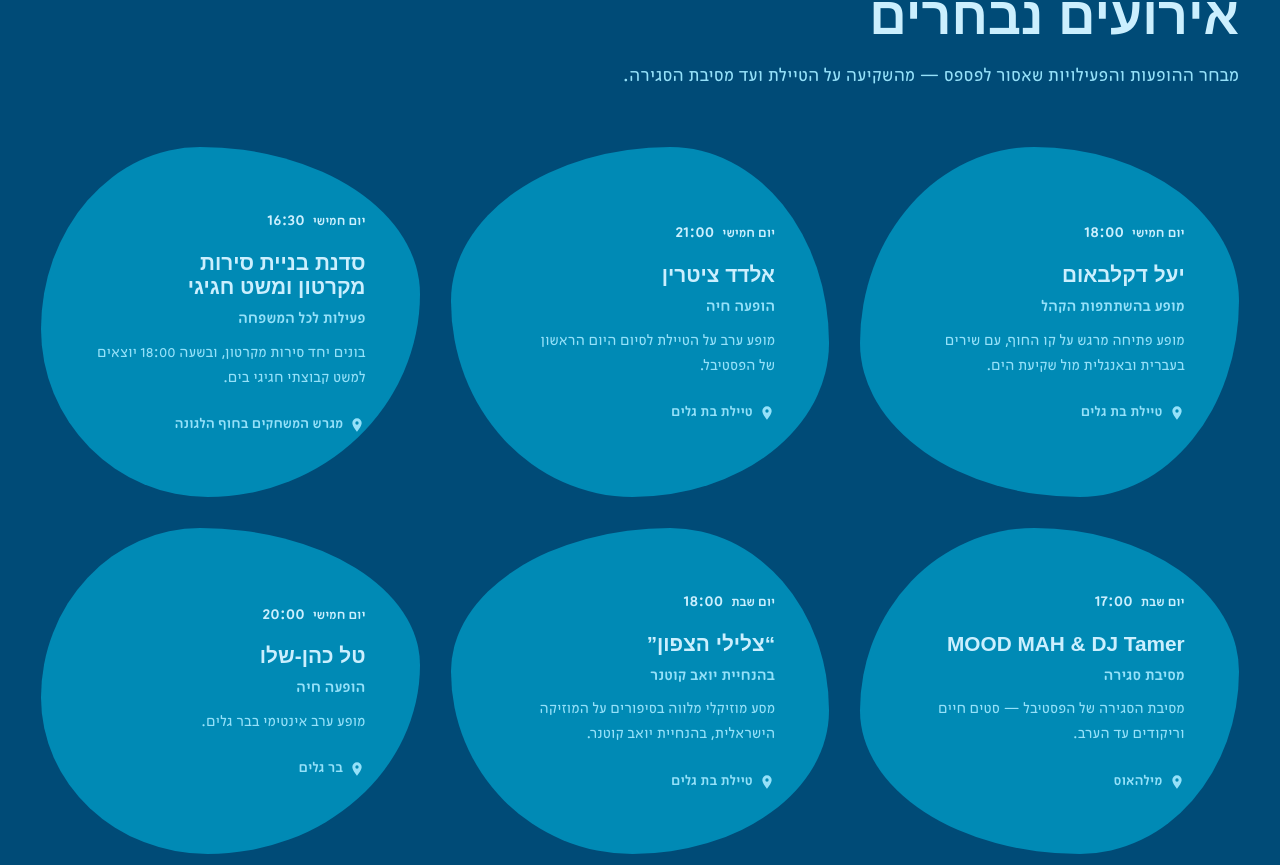
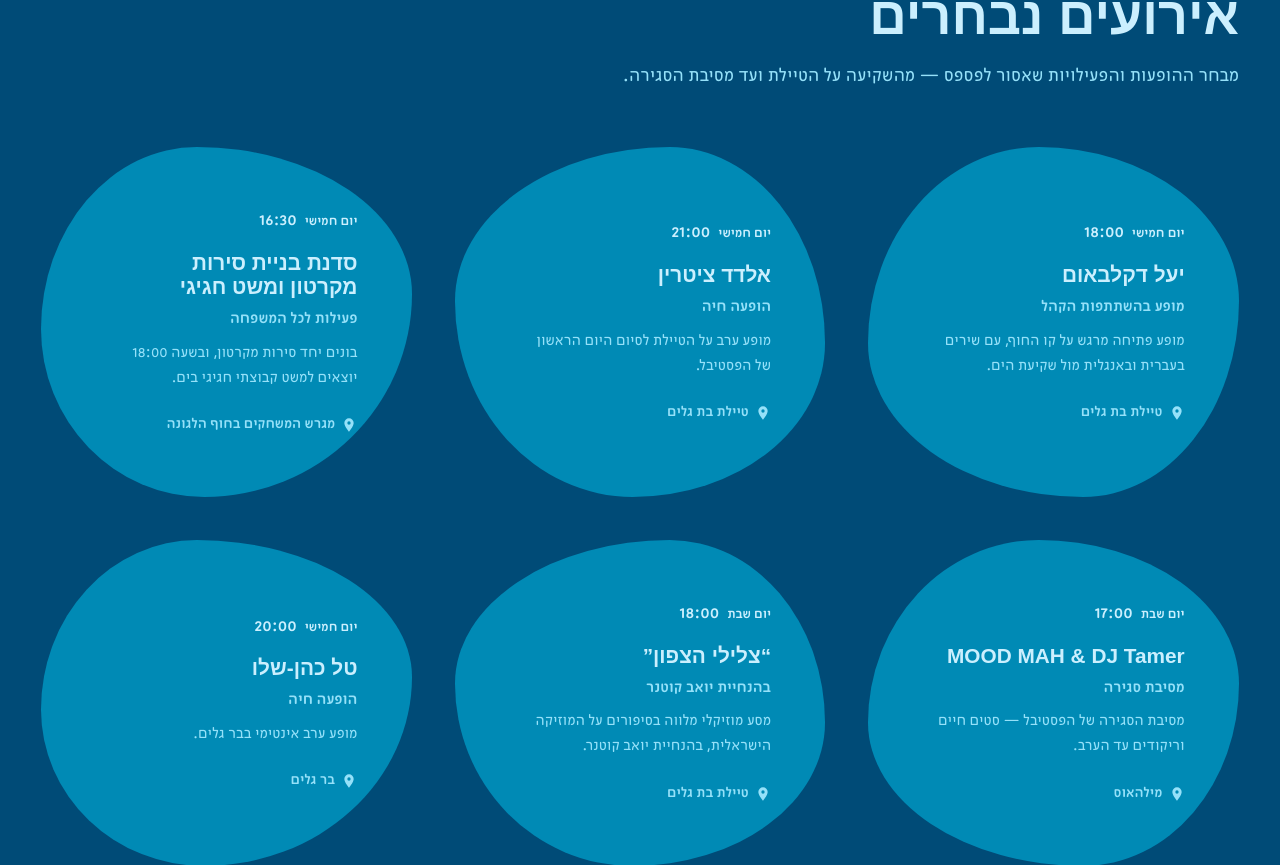
Before and after one commit to amitzadik/beitgalim16, a Next.js app: page / in a window 1280 px wide. Shown: the part 1131-1996 px from the top of the page. Built offline with nearby package versions, Linux system fonts and the light colour scheme; a web font is replaced by a local one.

Commit message:
Increase featured event spacing

```diff
--- a/src/components/FeaturedEvents/FeaturedEvents.module.css
+++ b/src/components/FeaturedEvents/FeaturedEvents.module.css
@@ -12,7 +12,7 @@
 .grid {
   display: grid;
   grid-template-columns: repeat(auto-fill, minmax(min(100%, 300px), 1fr));
-  gap: clamp(1.2rem, 2.4vw, 2rem);
+  gap: calc(clamp(1.2rem, 2.4vw, 2rem) + 12px);
   /* כל כרטיס בגובה טבעי — מותר שהצורות יהיו שונות בגודל */
   align-items: start;
 }
```
